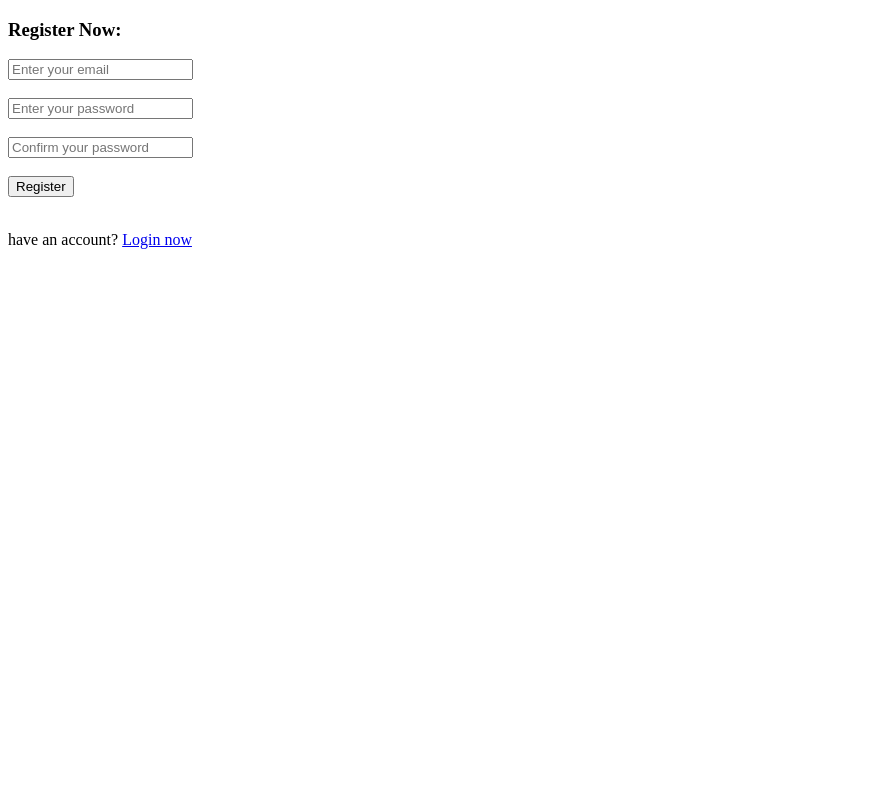
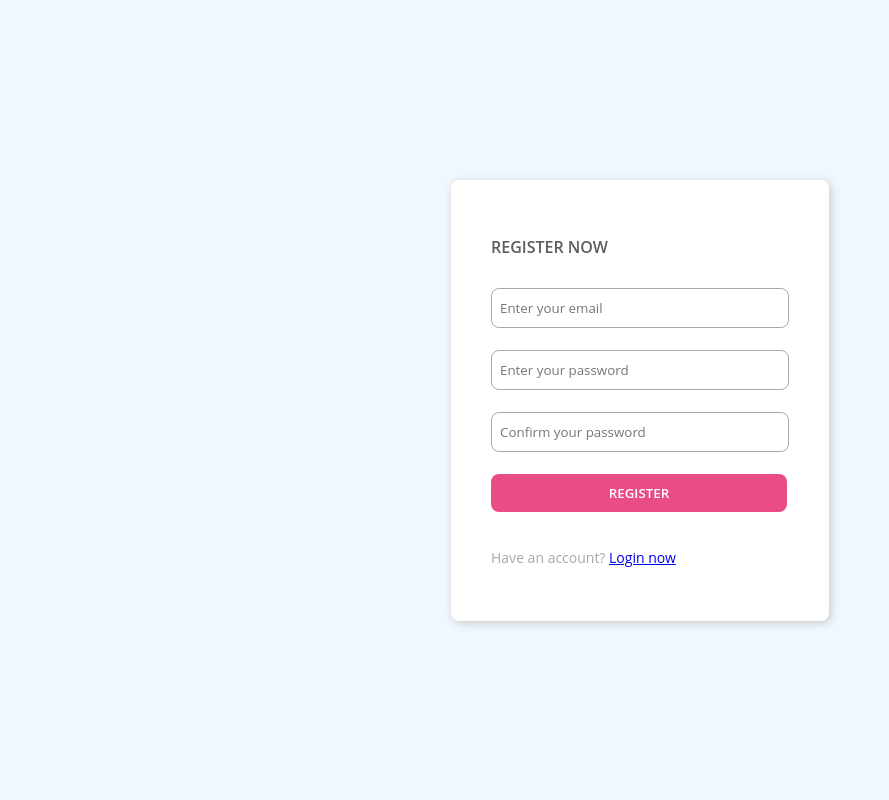
Before and after one commit to ddniel/CSRF_Project, a PHP site: page /register_form.php in a window 1280 px wide. Shown: the whole page, without its empty margins (0-889 px from the left). Run offline with PHP 8.4, Linux system fonts and the light colour scheme.

Commit message:
Agregado primer diseno del Register Form

```diff
--- a/register_form.php
+++ b/register_form.php
@@ -41,11 +41,14 @@
     <meta charset="UTF-8">
     <meta name="viewport" content="width=device-width, initial-scale=1.0">
     <title>Document</title>
+    <link rel="stylesheet" type="text/css" href="styles.css"/>
 </head>
 <body>
 
+    <main>
+        <div class="card">
             <form action="" method="post">
-        <h3>Register Now: </h3>
+                <h3>Register Now</h3>
 
                 <?php
                 if(isset($error)){
@@ -55,12 +58,15 @@
                 }
                 ?>
 
-        <input type="email" name="username" placeholder="Enter your email" require><br><br>
-        <input type="password" name="password" placeholder="Enter your password" require><br><br>
-        <input type="password" name="cpassword" placeholder="Confirm your password" require><br><br>
-        <input type="submit" value="Register" name="submit"><br><br>
-        <p>have an account? <a href="login_form.php">Login now</a> </p>
+                <input class="input" type="email" name="username" placeholder="Enter your email" require><br><br>
+                <input class="input" type="password" name="password" placeholder="Enter your password" require><br><br>
+                <input class="input" type="password" name="cpassword" placeholder="Confirm your password" require><br><br>
+                <input class="btn" type="submit" value="Register" name="submit"><br><br>
+                <p class="small-txt">Have an account? <a href="login_form.php">Login now</a> </p>
             </form>
+        </div>
+    </main>
+
 
 </body>
 </html>
--- /dev/null
+++ b/styles.css
@@ -0,0 +1,65 @@
+body{
+    margin: 0;
+    padding: 0;
+    box-sizing: border-box;
+    font-family: "Open Sans", sans-serif;
+}
+
+input{
+    font-family: "Open Sans", sans-serif;
+    width: 280px;
+}
+
+main{
+    display: flex;
+    align-items: center;
+    justify-content: center;
+    width: 100%;
+    height: 100vh;
+    background-color: aliceblue;
+}
+
+
+
+
+.card{
+    background-color: white;
+    border-radius: 8px;
+    padding: 40px;
+    box-shadow: 2px 2px 10px rgb(201, 201, 201);
+}
+
+h3{
+    color: rgb(93, 93, 93);
+    font-weight: 600;
+    font-size: 16px;
+    text-transform: uppercase;
+    margin-bottom: 30px;
+}
+
+.input{
+    padding: 10px 8px;
+    border-radius: 8px;
+    border: solid 1px rgb(168, 168, 168) ;
+}
+
+.btn{
+    width: 296px;
+    padding: 10px 8px;
+    text-transform: uppercase;
+    font-weight: 600;
+    background-color: #ea4c88;
+    color: white;
+    border: none;
+    border-radius: 8px;
+}
+
+.btn:hover{
+    background-color: #eb6c9d;
+}
+
+.small-txt{
+    color: rgb(168, 168, 168);
+    font-size: 14px;
+    font-weight: 400;
+}
```
Lines whose indentation alone changed are shown as unchanged.
